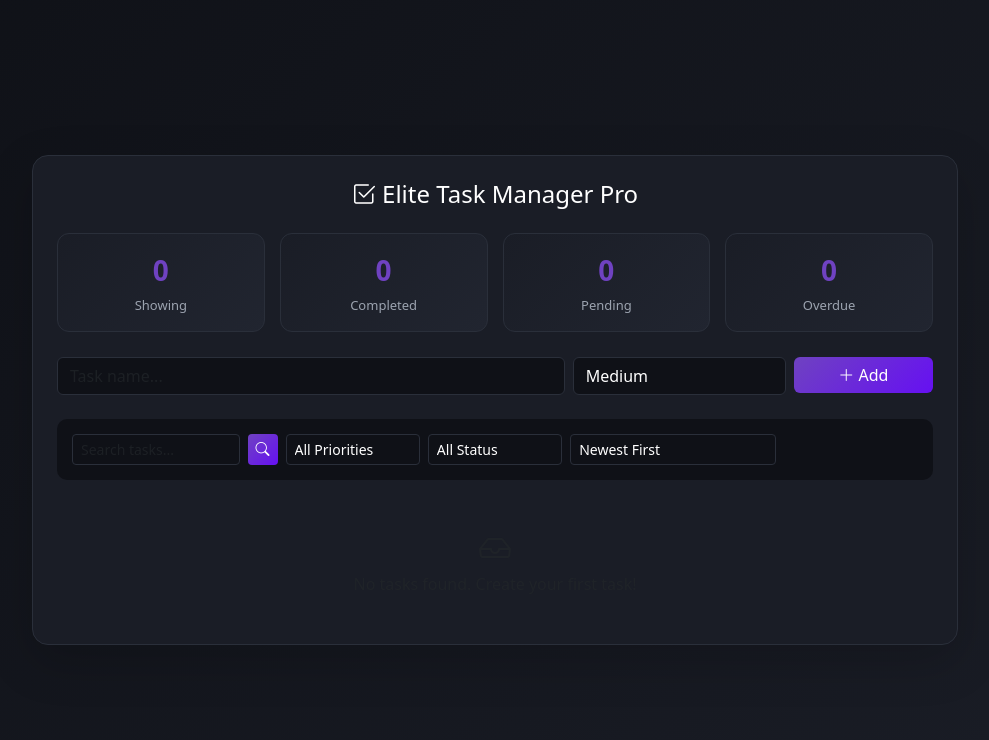
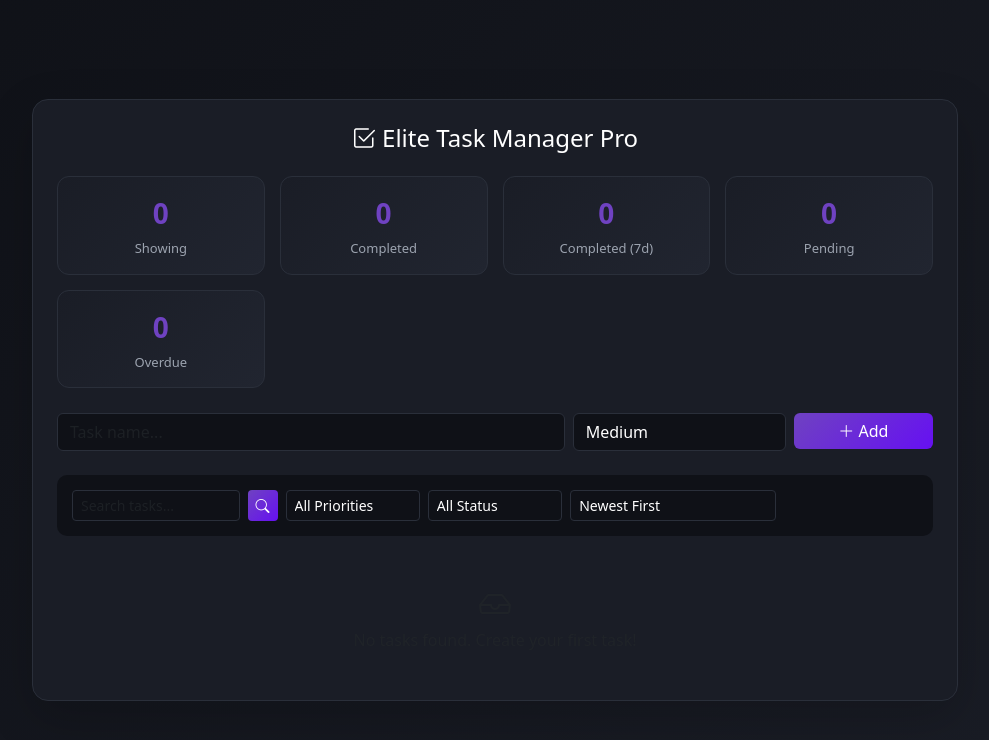
Before and after one commit to SAshoor129/flask-todo-app, a Flask app: page / in a window 1280 px wide. Shown: the top 740 px of the page, without its empty margins (145-1134 px from the left). Run offline with Flask 3, Linux system fonts and the light colour scheme.

Commit message:
feat(task-stats): add completed-in-last-7-days metric to dashboard

```diff
--- a/app.py
+++ b/app.py
@@ -206,6 +206,8 @@
     # Get stats for dashboard
     all_tasks = Task.query.all()
     overdue_count = sum(1 for t in all_tasks if t.is_overdue())
+    one_week_ago = datetime.now(timezone.utc) - timedelta(days=7)
+    completed_last_7_days = sum(1 for t in all_tasks if t.completed and t.updated_at and t.updated_at >= one_week_ago)
 
     # Get all tags for tag filtering
     all_tags = Tag.query.all()
@@ -221,6 +223,7 @@
                           total_pages=total_pages,
                           total_count=total_count,
                           overdue_count=overdue_count,
+                          completed_last_7_days=completed_last_7_days,
                           all_tags=all_tags)
 
 # View task details
--- a/templates/index.html
+++ b/templates/index.html
@@ -115,7 +115,7 @@
 
 .dashboard {
     display: grid;
-    grid-template-columns: repeat(4, 1fr);
+    grid-template-columns: repeat(auto-fit, minmax(180px, 1fr));
     gap: 15px;
     margin-bottom: 25px;
 }
@@ -227,6 +227,10 @@
 <div class="stat-card">
 <div class="stat-number">{{ tasks|selectattr('completed', 'equalto', True)|list|length }}</div>
 <div class="stat-label">Completed</div>
+</div>
+<div class="stat-card">
+<div class="stat-number">{{ completed_last_7_days }}</div>
+<div class="stat-label">Completed (7d)</div>
 </div>
 <div class="stat-card">
 <div class="stat-number">{{ tasks|selectattr('completed', 'equalto', False)|list|length }}</div>
```
